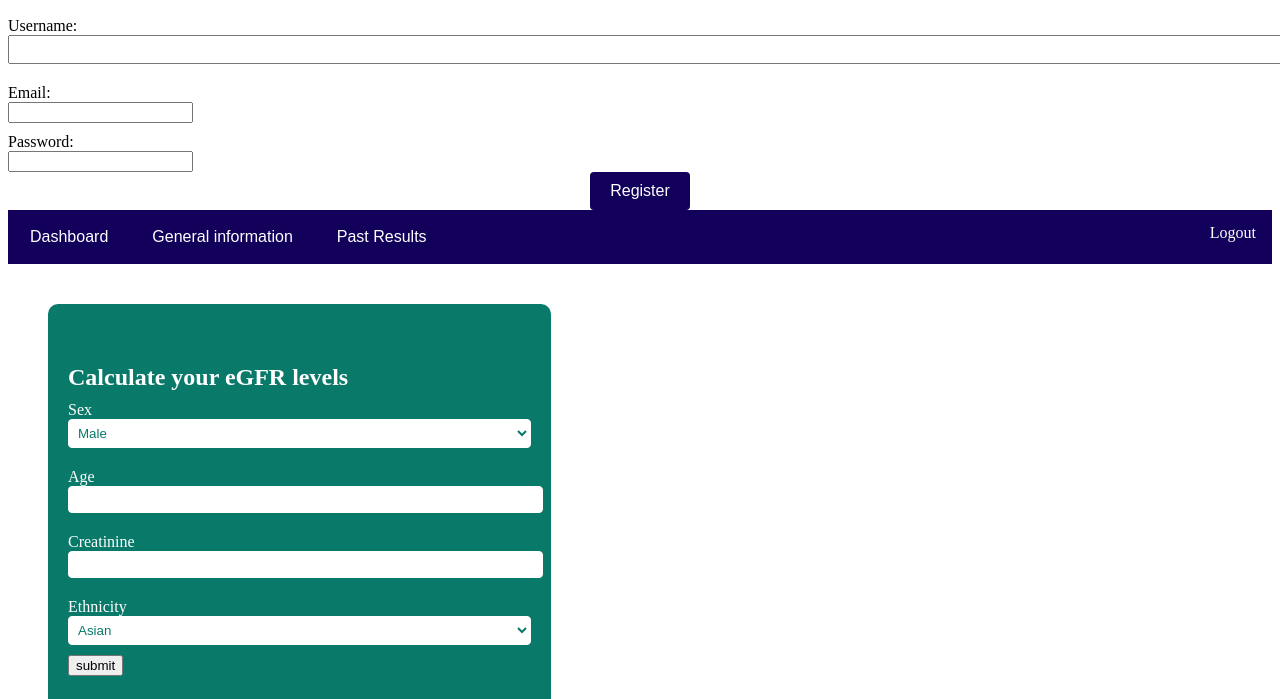
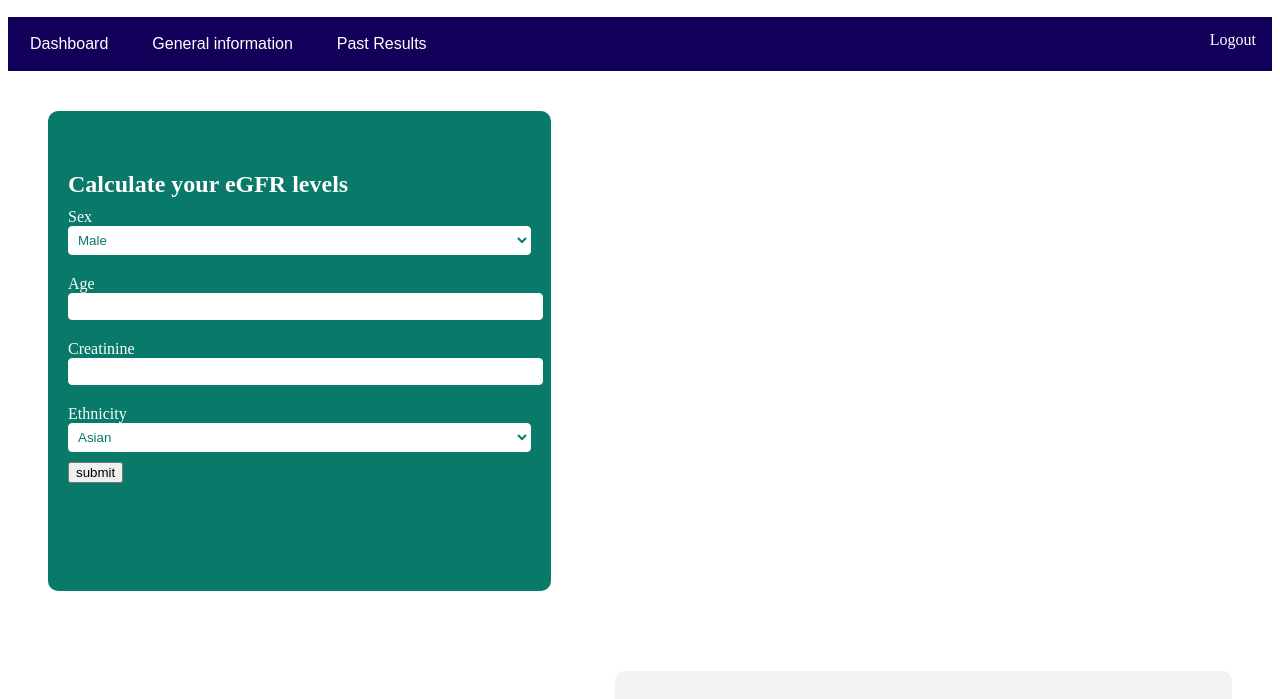
Before and after one commit to Juskiie/sdp_kidney_health_app_node_ver, a website: page index.html in a window 1280 px wide. Shown: the part 101-800 px from the top of the page. Drawn offline with nearby package versions, Linux system fonts and the light colour scheme; no server answers.

Commit message:
Merge remote-tracking branch 'origin/master'

```diff
--- a/index.html
+++ b/index.html
@@ -46,20 +46,6 @@
 	    });
     </script>
 
-    <div id="register-form">
-        <form action="/register" method="POST">
-            <label for="username">Username:</label>
-            <input type="text" name="username" id="username" required><br>
-
-            <label for="email">Email:</label>
-            <input type="email" name="email" id="email" required><br>
-
-            <label for="password">Password:</label>
-            <input type="password" name="password" id="password" required><br>
-
-            <button type="submit">Register</button>
-        </form>
-    </div>
     <ul>
         <li><button id="dashboard">Dashboard</button></li>
         <li><button id="general-info">General information</button></li>
@@ -176,7 +162,7 @@
 
             let patientID = document.getElementById("welcome-msg");                     // Gets patient id from welcome msg. Lazy. Fix later.
 			let results = {
-				dateResult: egfrResultValue     // Pass current date: egfr value
+				dateResult: egfrResultValue
             }
 
             // Old code - just here for reference
```
Also changed, not shown: index.js (+5 -3 lines), public/login.html (+2 -1 lines).
